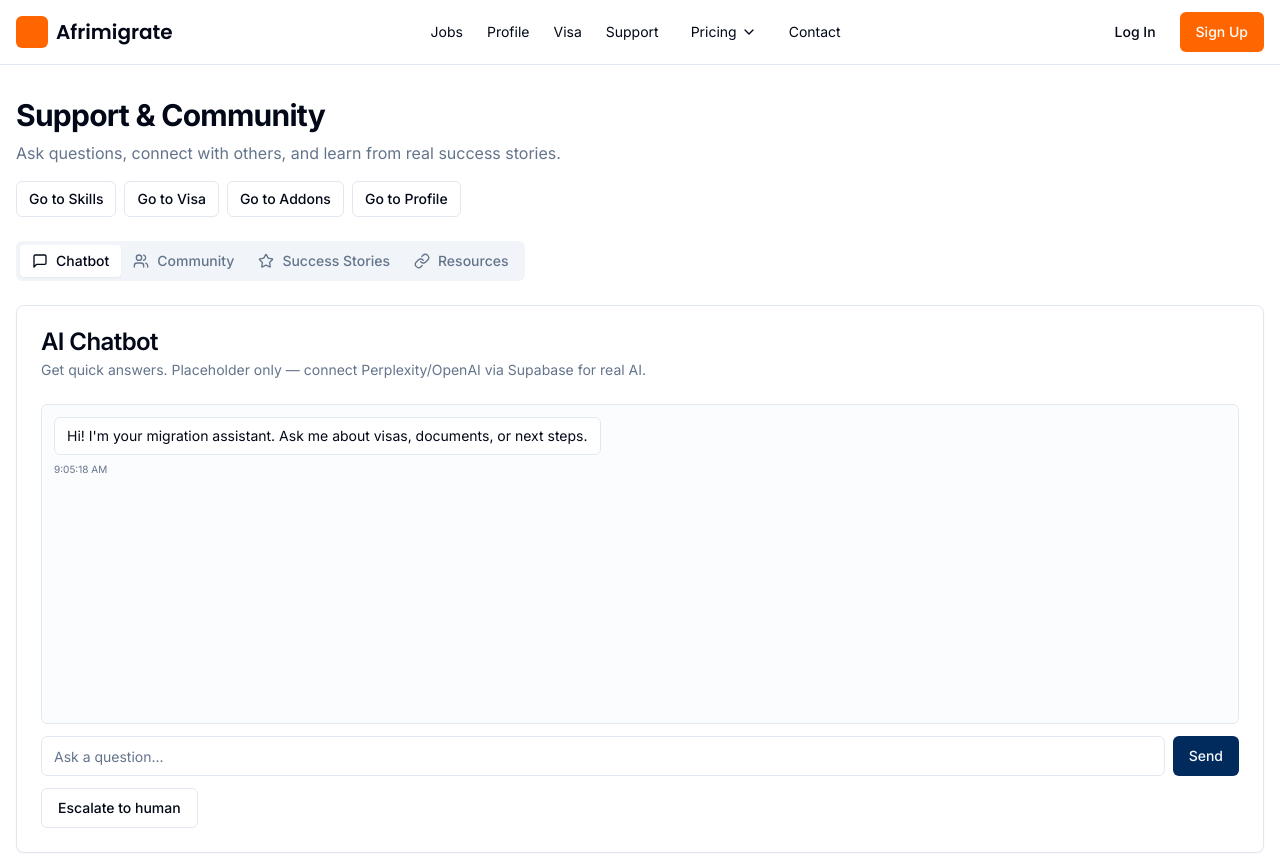
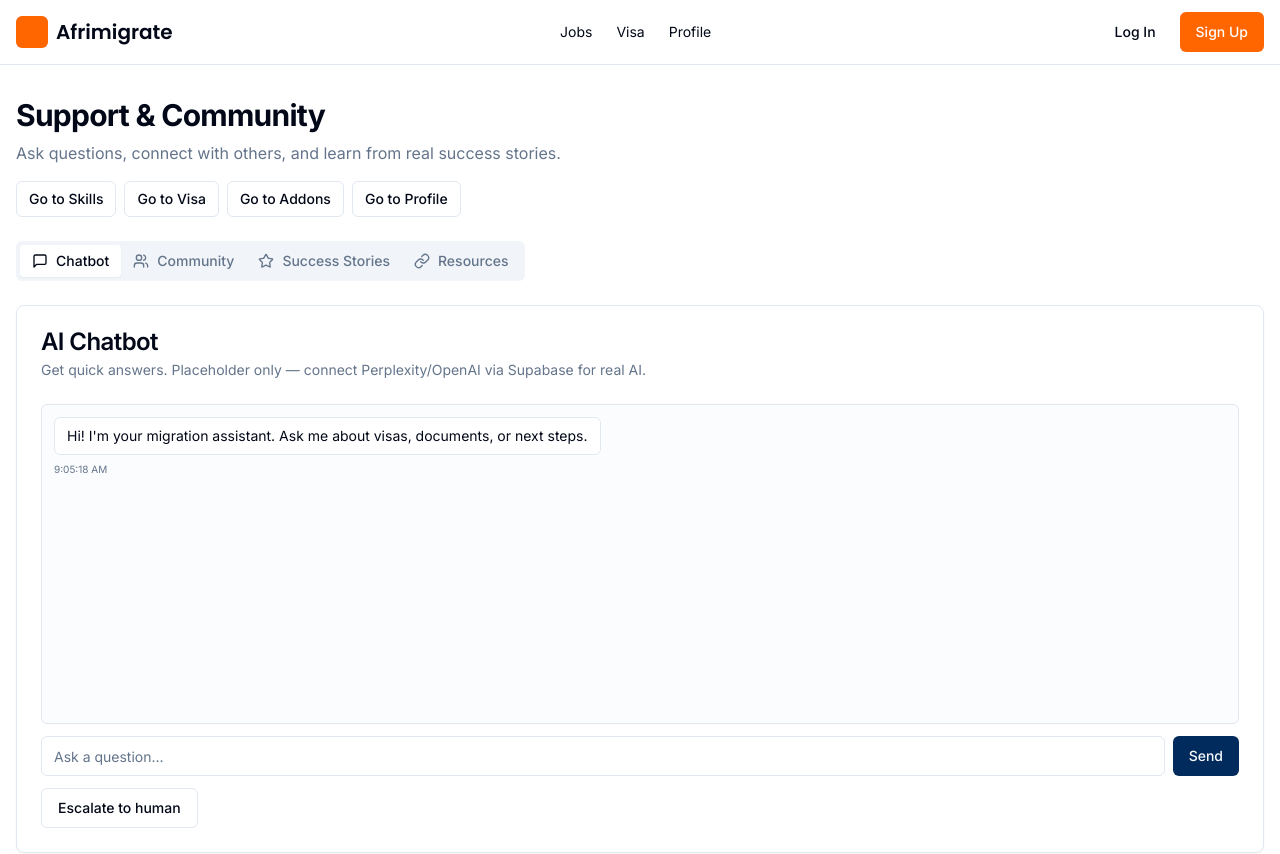
Before and after one commit to trippamw2/afri-migrate-welcome, a React (Vite) app: page /support in a window 1280 px wide. Shown: the top 854 px of the page. Built offline with nearby package versions, Linux system fonts and the light colour scheme.

Commit message:
Update header menu
Remove Contact, Support, and Pricing from the header menu. Move the Profile link to the end of the menu.

```diff
--- a/src/components/layout/Navbar.tsx
+++ b/src/components/layout/Navbar.tsx
@@ -30,32 +30,8 @@ export default function Navbar() {
 
         <div className="hidden items-center gap-6 md:flex">
           <NavLink to="/jobs" className="text-sm hover:text-foreground/80">Jobs</NavLink>
+          <NavLink to="/visa" className="text-sm hover:text-foreground/80">Visa</NavLink>
           <NavLink to="/profile" className="text-sm hover:text-foreground/80">Profile</NavLink>
-          <NavLink to="/visa" className="text-sm hover:text-foreground/80">Visa</NavLink>
-          <NavLink to="/support" className="text-sm hover:text-foreground/80">Support</NavLink>
-
-          <DropdownMenu>
-            <DropdownMenuTrigger className="text-sm inline-flex items-center gap-1 rounded-md px-2 py-1 hover:bg-muted focus:outline-none focus:ring-2 focus:ring-ring">
-              Pricing <ChevronDown className="h-4 w-4" aria-hidden />
-            </DropdownMenuTrigger>
-            <DropdownMenuContent align="start" className="z-50 bg-popover">
-              <DropdownMenuLabel className="text-xs text-muted-foreground">Plans</DropdownMenuLabel>
-              <DropdownMenuItem asChild>
-                <a href="/#pricing-freemium">Freemium</a>
-              </DropdownMenuItem>
-              <DropdownMenuItem asChild>
-                <a href="/#pricing-pro">Pro</a>
-              </DropdownMenuItem>
-              <DropdownMenuItem asChild>
-                <a href="/#pricing-premium">Premium</a>
-              </DropdownMenuItem>
-              <DropdownMenuItem asChild>
-                <Link to="/pricing">Full Pricing</Link>
-              </DropdownMenuItem>
-            </DropdownMenuContent>
-          </DropdownMenu>
-
-          <NavLink to="/#contact" className="text-sm hover:text-foreground/80">Contact</NavLink>
         </div>
 
         <div className="flex items-center gap-2">
```
